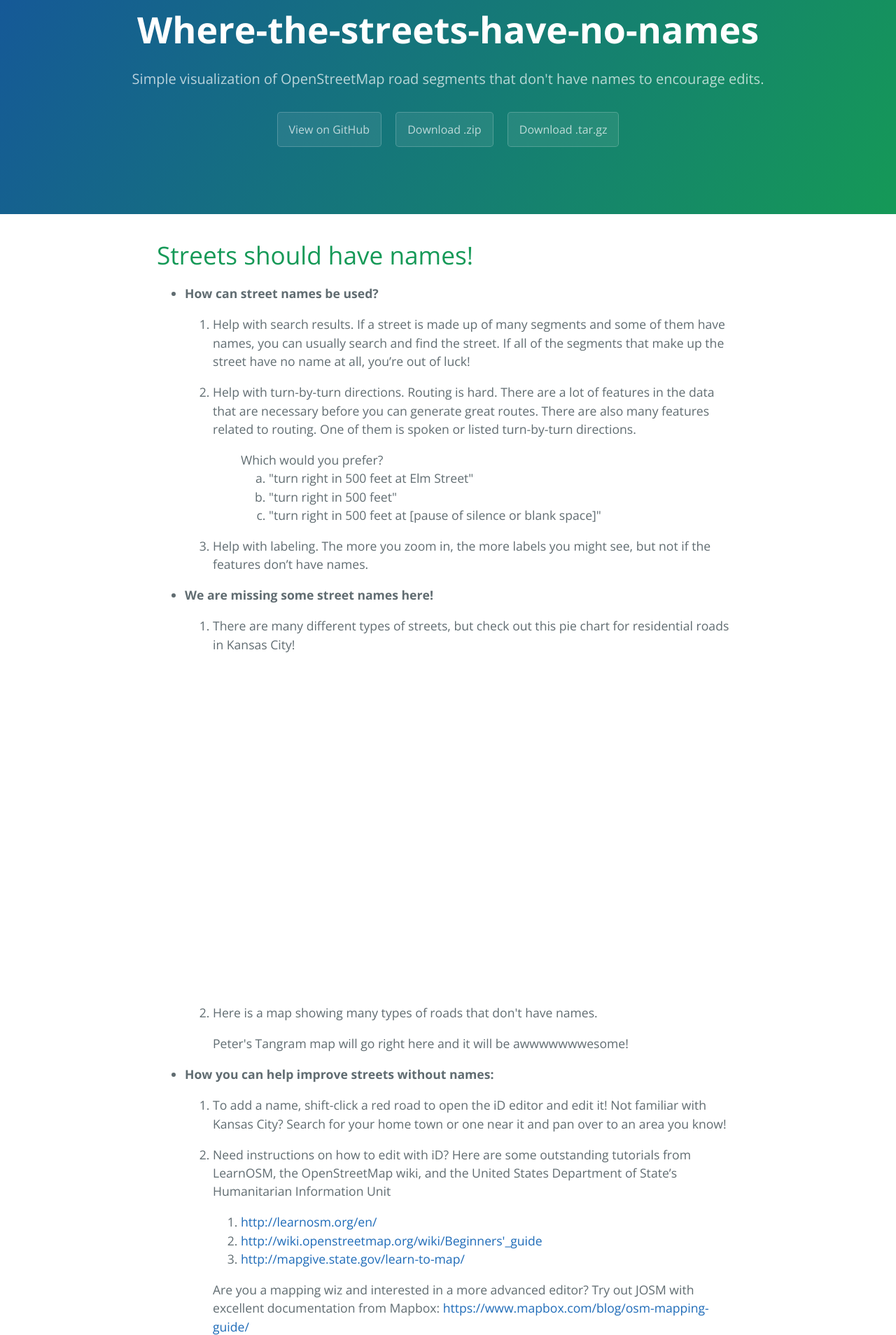
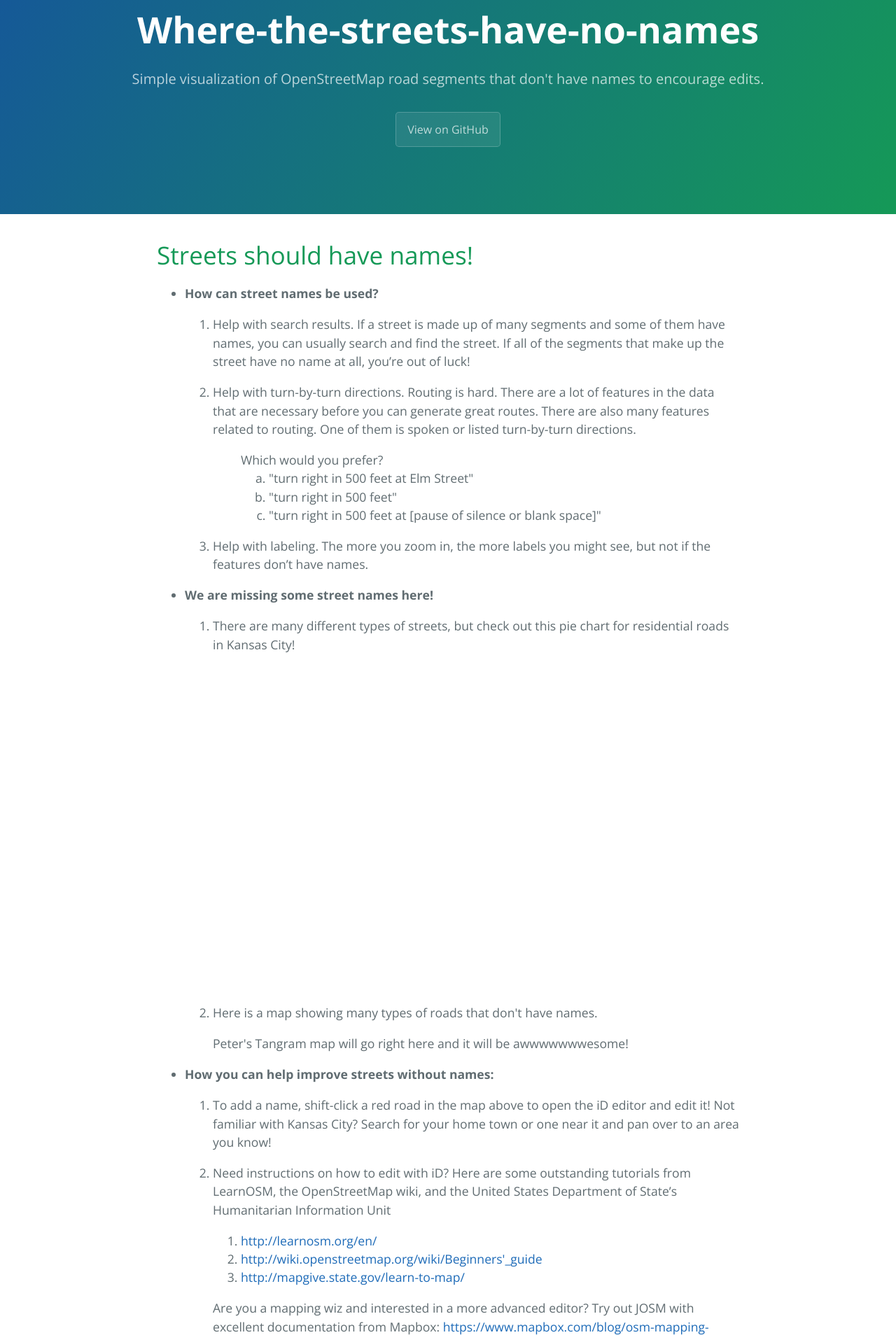
Before and after one commit to IndyHurt/where-the-streets-have-no-names, a plain HTML site: page index.html in a window 1280 px wide. Shown: the part 77-1985 px from the top of the page at 70% size. Drawn offline with nearby package versions, Linux system fonts and the light colour scheme; a script that the page names is missing.

Commit message:
edits
text, links

```diff
--- a/index.html
+++ b/index.html
@@ -41,8 +41,6 @@
       <h1 class="project-name">Where-the-streets-have-no-names</h1>
       <h2 class="project-tagline">Simple visualization of OpenStreetMap road segments that don&#39;t have names to encourage edits.</h2>
       <a href="https://github.com/IndyHurt/where-the-streets-have-no-names" class="btn">View on GitHub</a>
-      <a href="https://github.com/IndyHurt/where-the-streets-have-no-names/zipball/master" class="btn">Download .zip</a>
-      <a href="https://github.com/IndyHurt/where-the-streets-have-no-names/tarball/master" class="btn">Download .tar.gz</a>
     </section>
 
     <section class="main-content">
@@ -86,7 +84,7 @@
         <li><b>How you can help improve streets without names:</b>
             <p></p>
             <ol>
-                <li>To add a name, shift-click a red road to open the iD editor and edit it!  Not familiar with Kansas City?  Search for your home town or one near it and pan over to an area you know!</li>
+                <li>To add a name, shift-click a red road in the map above to open the iD editor and edit it!  Not familiar with Kansas City?  Search for your home town or one near it and pan over to an area you know!</li>
                 <p></p>
                 <li>Need instructions on how to edit with iD?  Here are some outstanding tutorials from LearnOSM, the OpenStreetMap wiki, and the United States Department of State’s Humanitarian Information Unit</li>
                     <p></p>
```
